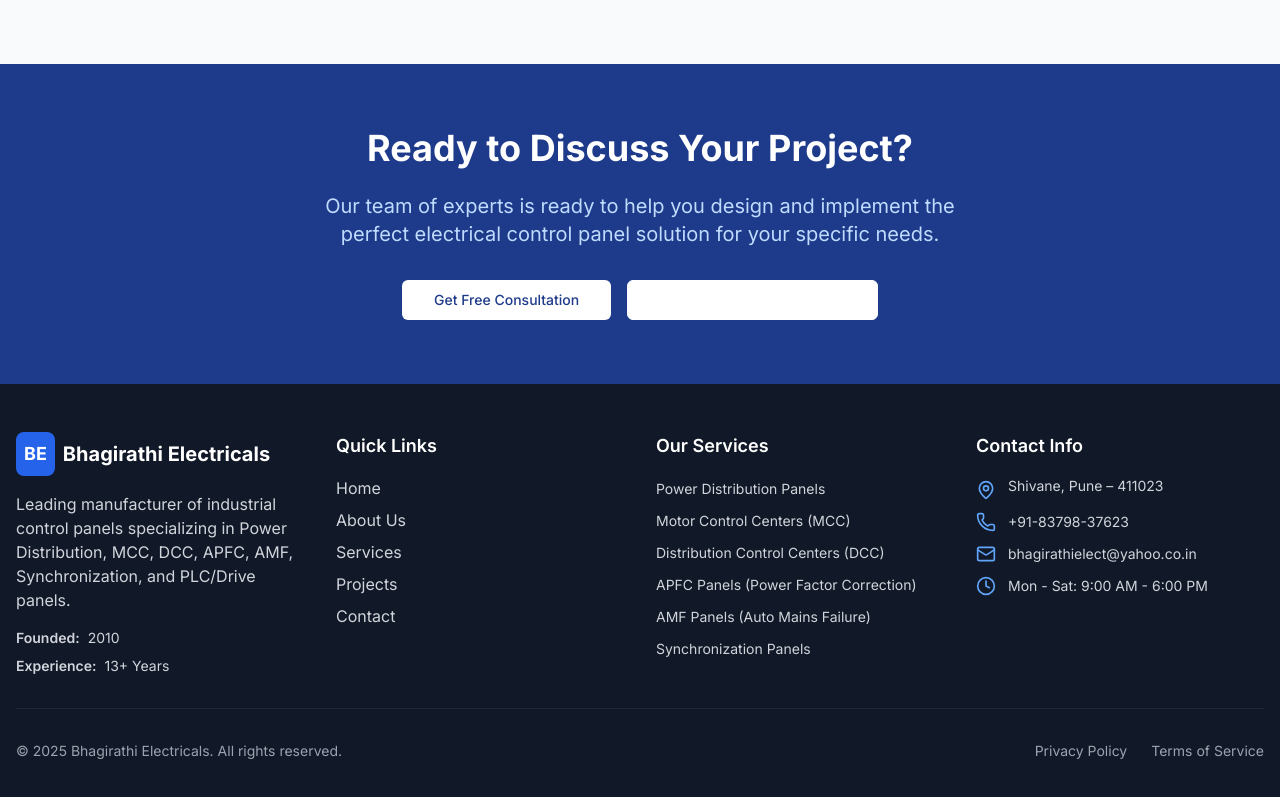
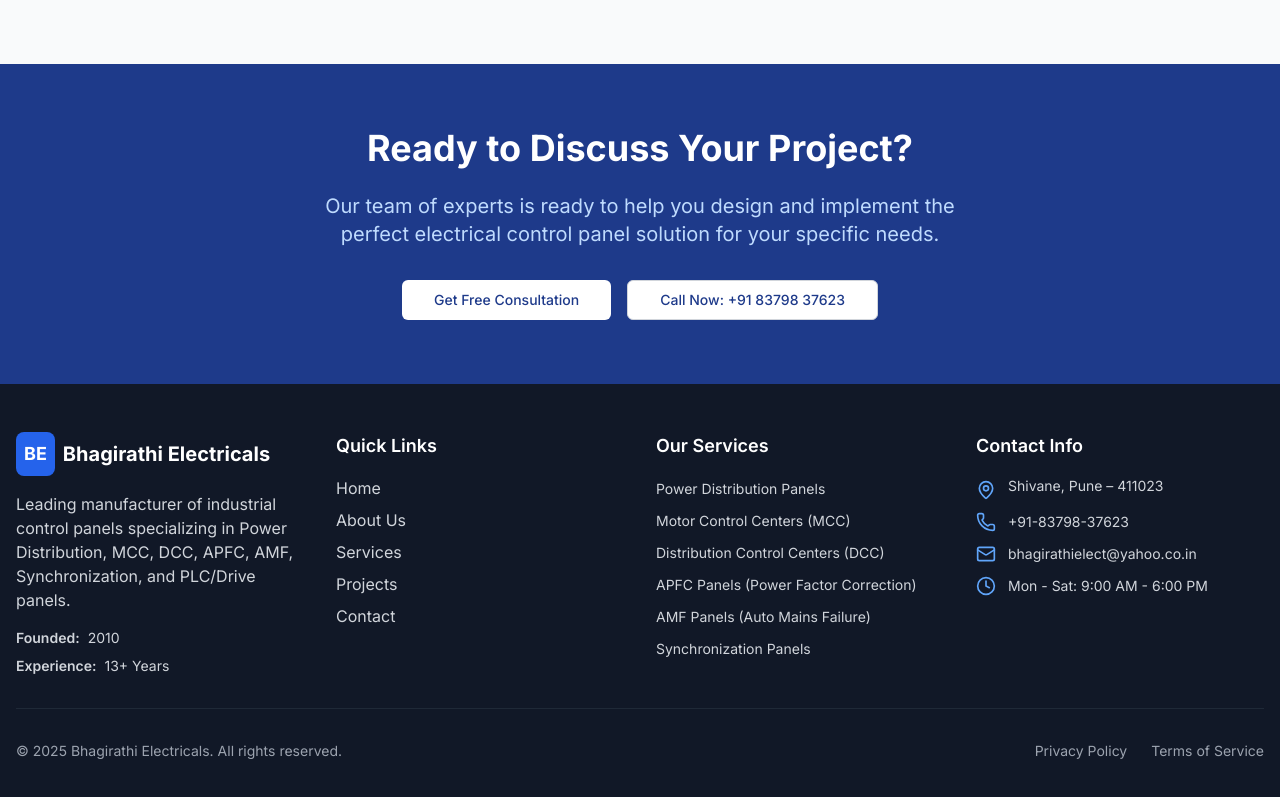
Before and after one commit to abhijeet4111/bhagirathi-electricals-website, a React (Vite) app: page /services in a window 1280 px wide. Shown: the part 2852-3649 px from the top of the page. Built offline with nearby package versions, Linux system fonts and the light colour scheme.

Commit message:
added project images

```diff
--- a/src/pages/Contact.jsx
+++ b/src/pages/Contact.jsx
@@ -184,7 +184,7 @@
           </p>
           <div className="flex flex-col sm:flex-row gap-4 justify-center">
             <a href="tel:+918379837623">
-              <Button variant="outline" className="border-white text-white hover:bg-white hover:text-blue-900">
+              <Button variant="outline" className="bg-white text-blue-900 hover:bg-gray-100">
                 Call Us Now
               </Button>
             </a>
--- a/src/pages/Projects.jsx
+++ b/src/pages/Projects.jsx
@@ -314,7 +314,7 @@
               </Button>
             </a>
             <a href="/services">
-              <Button variant="outline" className="border-white text-white hover:bg-white hover:text-blue-900 px-8 py-3">
+              <Button variant="outline" className="bg-white text-blue-900 hover:bg-gray-100 px-8 py-3">
                 View Our Services
               </Button>
             </a>
--- a/src/pages/Services.jsx
+++ b/src/pages/Services.jsx
@@ -377,7 +377,7 @@
               </Button>
             </a>
             <a href="tel:+918379837623">
-              <Button variant="outline" className="border-white text-white hover:bg-white hover:text-blue-900 px-8 py-3">
+              <Button variant="outline" className="bg-white text-blue-900 hover:bg-gray-100 px-8 py-3">
                 Call Now: +91 83798 37623
               </Button>
             </a>
```
